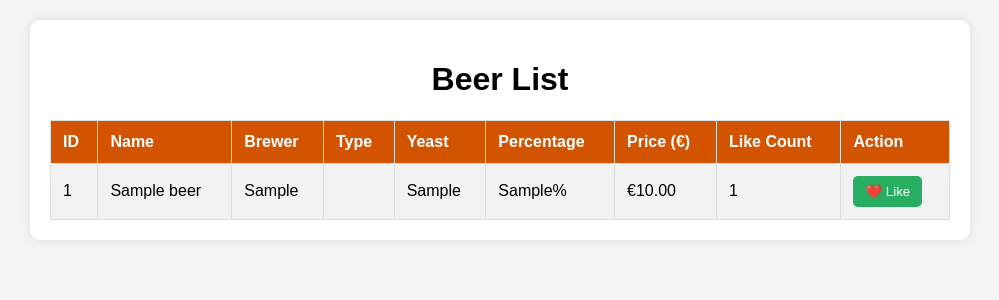
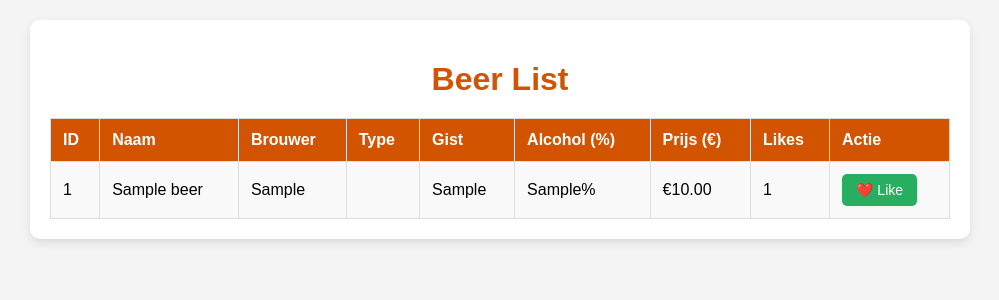
Before and after one commit to Baskuik/bierlist, a PHP site: page / in a window 1280 px wide. Shown: the top 300 px of the page, without its empty margins (140-1139 px from the left). Run offline with PHP 8.4, Linux system fonts and the light colour scheme; tables that the repository leaves empty or names only in its code hold one stand-in row (values such as "Sample post").

Commit message:
likes en dislikes

```diff
--- a/bierlist/index.php
+++ b/bierlist/index.php
@@ -1,73 +1,172 @@
 <?php
+session_start(); // Start sessie om gebruikers te identificeren
+
 $servername = "localhost";
 $username = "root";
 $password = "";
 $dbname = "bierlist";
 
-// Create connection
 $conn = new mysqli($servername, $username, $password, $dbname);
-
-// Check connection
 if ($conn->connect_error) {
-    die("Connection failed: " . $conn->connect_error);
+    die("Verbinding mislukt: " . $conn->connect_error);
 }
 
-// Fetch beer data
+// Simuleer ingelogde gebruiker (in een echt systeem haal je dit uit de database)
+if (!isset($_SESSION['user_id'])) {
+    $_SESSION['user_id'] = rand(1, 1000); // Simuleer een willekeurige gebruiker
+}
+$user_id = $_SESSION['user_id'];
+
+// Verwerk de like of unlike actie
+if ($_SERVER["REQUEST_METHOD"] == "POST") {
+    $beerId = intval($_POST['beer_id']);
+
+    if (isset($_POST['like'])) {
+        // Check of de gebruiker al heeft geliked
+        $check_sql = "SELECT * FROM beer_likes WHERE user_id = ? AND beer_id = ?";
+        $stmt = $conn->prepare($check_sql);
+        $stmt->bind_param("ii", $user_id, $beerId);
+        $stmt->execute();
+        $result = $stmt->get_result();
+
+        if ($result->num_rows == 0) {
+            // Voeg like toe in beer_likes en verhoog like_count in beers
+            $insert_sql = "INSERT INTO beer_likes (user_id, beer_id) VALUES (?, ?)";
+            $update_sql = "UPDATE beers SET like_count = like_count + 1 WHERE id = ?";
+
+            $stmt = $conn->prepare($insert_sql);
+            $stmt->bind_param("ii", $user_id, $beerId);
+            $stmt->execute();
+
+            $stmt = $conn->prepare($update_sql);
+            $stmt->bind_param("i", $beerId);
+            $stmt->execute();
+        }
+    } elseif (isset($_POST['unlike'])) {
+        // Check of de gebruiker dit biertje heeft geliked
+        $check_sql = "SELECT * FROM beer_likes WHERE user_id = ? AND beer_id = ?";
+        $stmt = $conn->prepare($check_sql);
+        $stmt->bind_param("ii", $user_id, $beerId);
+        $stmt->execute();
+        $result = $stmt->get_result();
+
+        if ($result->num_rows > 0) {
+            // Verwijder like en verlaag like_count in beers
+            $delete_sql = "DELETE FROM beer_likes WHERE user_id = ? AND beer_id = ?";
+            $update_sql = "UPDATE beers SET like_count = GREATEST(like_count - 1, 0) WHERE id = ?";
+
+            $stmt = $conn->prepare($delete_sql);
+            $stmt->bind_param("ii", $user_id, $beerId);
+            $stmt->execute();
+
+            $stmt = $conn->prepare($update_sql);
+            $stmt->bind_param("i", $beerId);
+            $stmt->execute();
+        }
+    }
+
+    header("Location: " . $_SERVER['PHP_SELF']); // Voorkomt dubbele acties bij refresh
+    exit();
+}
+
+// Haal de bieren op en check of de gebruiker al heeft geliked
 $sql = "SELECT id, name, brewer, type, yeast, perc, purchase_price, like_count FROM beers";
 $result = $conn->query($sql);
 ?>
 
 <!DOCTYPE html>
-<html lang="en">
+<html lang="nl">
 <head>
     <meta charset="UTF-8">
     <meta name="viewport" content="width=device-width, initial-scale=1.0">
     <title>Beer List</title>
-    <script src="https://code.jquery.com/jquery-3.6.0.min.js"></script>
     <style>
+
     body {
-            font-family: Arial, sans-serif;
+        font-family: 'Arial', sans-serif;
         background-color: #f4f4f4;
-            margin: 20px;
+        margin: 0;
+        padding: 20px;
         text-align: center;
     }
+
     .container {
         max-width: 900px;
         margin: auto;
         background: white;
         padding: 20px;
         border-radius: 10px;
-            box-shadow: 0px 0px 10px rgba(0, 0, 0, 0.1);
+        box-shadow: 0px 4px 10px rgba(0, 0, 0, 0.1);
     }
+
+    h1 {
+        color: #d35400;
+        margin-bottom: 20px;
+    }
+
+
     table {
         width: 100%;
         border-collapse: collapse;
         margin-top: 20px;
     }
+
     th, td {
         padding: 12px;
         border: 1px solid #ddd;
         text-align: left;
     }
+
     th {
         background-color: #d35400;
         color: white;
+        font-size: 16px;
     }
+
     tr:nth-child(even) {
-            background-color: #f2f2f2;
+        background-color: #f9f9f9;
     }
+
+    tr:hover {
+        background-color: #f1f1f1;
+    }
+
+
+    .like-btn, .unlike-btn {
+        border: none;
+        padding: 8px 14px;
+        cursor: pointer;
+        border-radius: 5px;
+        transition: background 0.3s, transform 0.1s;
+        font-size: 14px;
+        display: flex;
+        align-items: center;
+        gap: 5px;
+    }
+
+
     .like-btn {
         background-color: #27ae60;
         color: white;
-            border: none;
-            padding: 8px 12px;
-            cursor: pointer;
-            border-radius: 5px;
-            transition: 0.3s;
     }
+
     .like-btn:hover {
         background-color: #2ecc71;
+        transform: scale(1.05);
     }
+
+
+    .unlike-btn {
+        background-color: #c0392b;
+        color: white;
+    }
+
+    .unlike-btn:hover {
+        background-color: #e74c3c;
+        transform: scale(1.05);
+    }
+
+
     .no-results {
         color: red;
         font-size: 18px;
@@ -85,39 +184,54 @@ $result = $conn->query($sql);
             echo "<table>";
             echo "<tr>
                     <th>ID</th>
-                    <th>Name</th>
-                    <th>Brewer</th>
+                    <th>Naam</th>
+                    <th>Brouwer</th>
                     <th>Type</th>
-                    <th>Yeast</th>
-                    <th>Percentage</th>
-                    <th>Price (€)</th>
-                    <th>Like Count</th>
-                    <th>Action</th>
+                    <th>Gist</th>
+                    <th>Alcohol (%)</th>
+                    <th>Prijs (€)</th>
+                    <th>Likes</th>
+                    <th>Actie</th>
                   </tr>";
 
             while ($row = $result->fetch_assoc()) {
-                echo "<tr>";
-                echo "<td>" . $row["id"] . "</td>";
-                echo "<td>" . $row["name"] . "</td>";
-                echo "<td>" . $row["brewer"] . "</td>";
-                echo "<td>" . $row["type"] . "</td>";
-                echo "<td>" . $row["yeast"] . "</td>";
-                echo "<td>" . $row["perc"] . "%</td>";
-                echo "<td>€" . number_format($row["purchase_price"], 2) . "</td>";
-                echo "<td id='like-count-".$row["id"]."'>" . $row["like_count"] . "</td>";
-                echo "<td><button class='like-btn' onclick='likeBeer(".$row["id"].")'>❤️ Like</button></td>";
-                echo "</tr>";
+                $beerId = $row["id"];
+
+                // Check of gebruiker dit bier al heeft geliked
+                $check_sql = "SELECT * FROM beer_likes WHERE user_id = ? AND beer_id = ?";
+                $stmt = $conn->prepare($check_sql);
+                $stmt->bind_param("ii", $user_id, $beerId);
+                $stmt->execute();
+                $liked = $stmt->get_result()->num_rows > 0;
+
+                echo "<tr>
+                        <td>{$row["id"]}</td>
+                        <td>" . htmlspecialchars($row["name"]) . "</td>
+                        <td>" . htmlspecialchars($row["brewer"]) . "</td>
+                        <td>" . htmlspecialchars($row["type"]) . "</td>
+                        <td>" . htmlspecialchars($row["yeast"]) . "</td>
+                        <td>{$row["perc"]}%</td>
+                        <td>€" . number_format($row["purchase_price"], 2) . "</td>
+                        <td>{$row["like_count"]}</td>
+                        <td>
+                            <form method='POST'>
+                                <input type='hidden' name='beer_id' value='{$row["id"]}'>";
+                                if ($liked) {
+                                    echo "<button type='submit' name='unlike' class='unlike-btn'>💔 Unlike</button>";
+                                } else {
+                                    echo "<button type='submit' name='like' class='like-btn'>❤️ Like</button>";
+                                }
+                            echo "</form>
+                        </td>
+                      </tr>";
             }
             echo "</table>";
         } else {
-            echo "<p class='no-results'>Geen resultaten gevonden</p>";
+            echo "<p>Geen resultaten gevonden</p>";
         }
         $conn->close();
         ?>
-
     </div>
-
-
 
 </body>
 </html>
```
Lines whose indentation alone changed are shown as unchanged.
